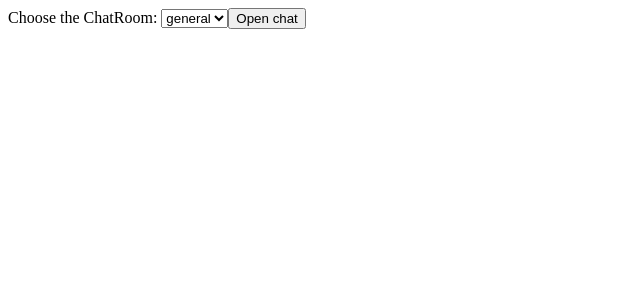
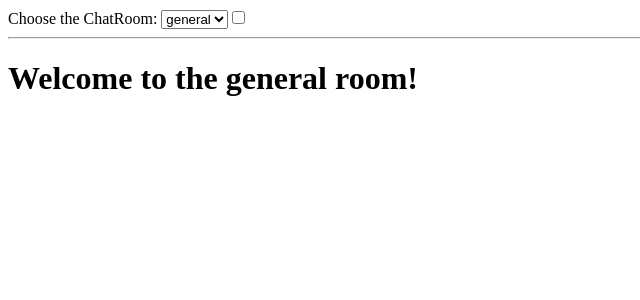
Before and after one commit to nickonyi/React-repo, a React (Vite) app: page / in a window 1280 px wide. Shown: the top 300 px of the page, without its empty margins (0-640 px from the left). Built offline with nearby package versions, Linux system fonts and the light colour scheme.

Commit message:
effect code

```diff
--- a/src/components/App.jsx
+++ b/src/components/App.jsx
@@ -1,9 +1,13 @@
 import { useState } from 'react';
 import ChatRoom from './ChatRoom';
+import {
+  createEncryptedConnection,
+  createUnencryptedConnection,
+} from '../data/chat';
 
 export default function App() {
   const [roomId, setRoomId] = useState('general');
-  const [show, setShow] = useState(false);
+  const [isEncypted, setIsencrypted] = useState(false);
 
   return (
     <>
@@ -15,11 +19,20 @@ export default function App() {
           <option value="music">music</option>
         </select>
       </label>
-      <button onClick={() => setShow(!show)}>
-        {show ? 'Close chat' : 'Open chat'}
-      </button>
-      {show && <hr />}
-      {show && <ChatRoom roomId={roomId} />}
+      <label>
+        <input
+          type="checkbox"
+          checked={isEncypted}
+          onChange={(e) => setIsencrypted(e.target.value)}
+        />
+      </label>
+      <hr />
+      <ChatRoom
+        roomId={roomId}
+        createConnection={
+          isEncypted ? createEncryptedConnection : createUnencryptedConnection
+        }
+      />
     </>
   );
 }
--- a/src/components/ChatRoom.jsx
+++ b/src/components/ChatRoom.jsx
@@ -1,13 +1,12 @@
 import { useEffect } from 'react';
-import { createConnection } from '../data/chat';
 
 const serverUrl = 'https://localhost:1234';
-export default function ChatRoom({ roomId }) {
+export default function ChatRoom({ roomId, createConnection }) {
   useEffect(() => {
     const connection = createConnection(serverUrl, roomId);
     connection.connect();
 
     return () => connection.disconnect();
-  }, [roomId]);
+  }, [roomId, createConnection]);
   return <h1>Welcome to the {roomId} room!</h1>;
 }
--- a/src/data/chat.js
+++ b/src/data/chat.js
@@ -1,12 +1,23 @@
-export function createConnection(serverUrl, roomId) {
+export function createEncryptedConnection(roomId) {
+  // A real implementation would actually connect to the server
   return {
     connect() {
-      console.log(
-        '✅ Connecting to "' + roomId + '" room at ' + serverUrl + '...'
-      );
+      console.log('✅ 🔐 Connecting to "' + roomId + '... (encrypted)');
     },
     disconnect() {
-      console.log('❌ Disconnected from "' + roomId + '" room at ' + serverUrl);
+      console.log('❌ 🔐 Disconnected from "' + roomId + '" room (encrypted)');
     },
   };
 }
+
+export function createUnencryptedConnection(roomId) {
+  // A real implementation would actually connect to the server
+  return {
+    connect() {
+      console.log('✅ Connecting to "' + roomId + '... (unencrypted)');
+    },
+    disconnect() {
+      console.log('❌ Disconnected from "' + roomId + '" room (unencrypted)');
+    },
+  };
+}
```
